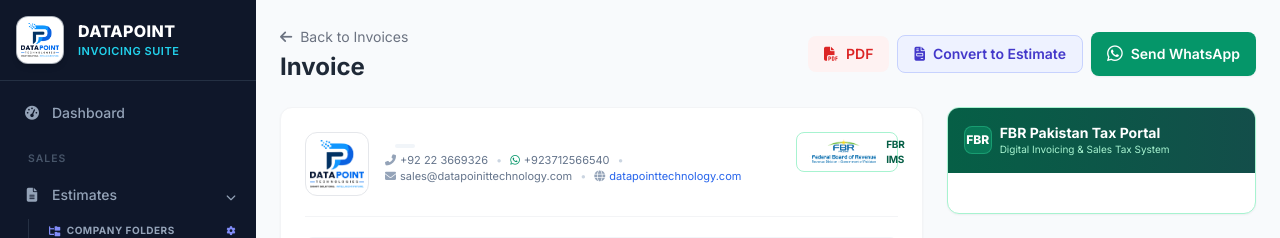
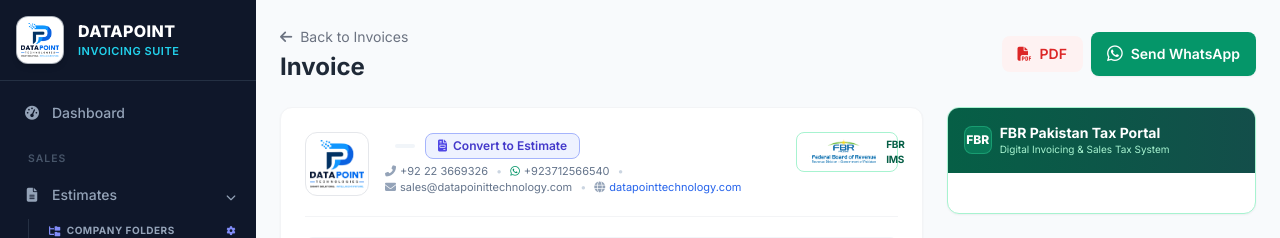
Before and after one commit to DATAPOINTTech/Dptech-Invoicing, a Python web app: template php/templates/invoices/detail.html in a window 1280 px wide. Shown: the top 238 px of the page. Run offline with Jinja, Linux system fonts and the light colour scheme; the template is opened without the code that fills it, so the values that code supplies are empty; some libraries are stand-ins or nearby versions.

Commit message:
Move convert invoice to estimate button from top of page to in front of invoice

```diff
--- a/php/templates/invoices/detail.html
+++ b/php/templates/invoices/detail.html
@@ -16,7 +16,6 @@
                 <button id="header-approve-btn" onclick="approveInvoice()" class="bg-blue-600 hover:bg-blue-700 text-white px-4 py-2 rounded-lg text-sm font-semibold hidden flex items-center gap-2 shadow-sm"><i class="fas fa-check-double"></i> Approve Invoice</button>
                 <button id="header-fbr-btn" onclick="postToFbr()" class="bg-gradient-to-r from-emerald-600 to-teal-700 hover:from-emerald-700 hover:to-teal-800 text-white px-4 py-2 rounded-lg text-sm font-bold hidden flex items-center gap-2 shadow-sm"><i class="fas fa-paper-plane"></i> Post to FBR</button>
                 <a id="pdf-btn" href="/api/invoices/{{ invoice_id }}/pdf" target="_blank" class="bg-red-50 text-red-600 px-4 py-2 rounded-lg text-sm font-semibold hover:bg-red-100 flex items-center gap-2"><i class="fas fa-file-pdf"></i> PDF</a>
-                <button id="header-convert-estimate-btn" onclick="convertInvoiceToEstimate()" class="bg-indigo-50 hover:bg-indigo-100 text-indigo-700 border border-indigo-200 px-4 py-2 rounded-lg text-sm font-semibold flex items-center gap-2 shadow-xs transition" title="Convert this invoice to a new Estimate / Quotation"><i class="fas fa-file-invoice"></i> Convert to Estimate</button>
                 <button id="whatsapp-quick-btn" onclick="sendInvoiceWhatsappDirect()" class="bg-emerald-600 hover:bg-emerald-700 text-white px-4 py-2 rounded-lg text-sm font-semibold flex items-center gap-2 shadow-sm"><i class="fab fa-whatsapp text-lg"></i> Send WhatsApp</button>
                 <a href="/invoices/{{ invoice_id }}/edit" id="edit-btn" class="bg-amber-50 text-amber-600 px-4 py-2 rounded-lg text-sm font-semibold hover:bg-amber-100 hidden flex items-center gap-2"><i class="fas fa-edit"></i> Edit</a>
                 <button id="delete-btn" class="bg-red-50 text-red-600 px-4 py-2 rounded-lg text-sm font-semibold hover:bg-red-100 hidden flex items-center gap-2"><i class="fas fa-trash"></i> Delete</button>
@@ -31,9 +30,12 @@
                                 <img id="inv-co-logo" src="/static/img/logo.png" alt="Company Logo" class="max-w-full max-h-full object-contain">
                             </div>
                             <div>
-                                <div class="flex items-center gap-2.5">
+                                <div class="flex items-center gap-2.5 flex-wrap">
                                     <h2 class="text-xl font-bold text-gray-900" id="inv-no"></h2>
                                     <span id="inv-company-badge" class="px-2.5 py-0.5 rounded text-xs font-semibold bg-slate-100 text-slate-700"></span>
+                                    <button type="button" id="invoice-convert-estimate-btn" onclick="convertInvoiceToEstimate()" class="inline-flex items-center gap-1.5 px-3 py-1 text-xs font-semibold text-indigo-700 bg-indigo-50 hover:bg-indigo-100 border border-indigo-300 rounded-lg shadow-xs transition" title="Convert this invoice to a new Estimate / Quotation">
+                                        <i class="fas fa-file-invoice text-indigo-600"></i> Convert to Estimate
+                                    </button>
                                 </div>
                                 <p class="text-gray-500 text-xs mt-0.5" id="inv-dates"></p>
                                 <p class="text-[11px] text-slate-500 mt-1 flex flex-wrap items-center gap-x-2" id="inv-co-contact-bar">
@@ -727,7 +729,7 @@ function approveInvoice() {
 
 function convertInvoiceToEstimate() {
     if (!confirm('Convert this invoice to a new Estimate / Quotation?')) return;
-    const btn = $('#header-convert-estimate-btn');
+    const btn = $('#invoice-convert-estimate-btn');
     btn.prop('disabled', true).html('<i class="fas fa-spinner fa-spin mr-1"></i> Converting...');
     $.ajax({
         url: '/api/invoices/' + iid + '/convert',
--- a/php/templates/invoices/list.html
+++ b/php/templates/invoices/list.html
@@ -96,10 +96,10 @@ function renderInvoices() {
             <td class="text-center">${statusBadge(i.status)}</td>
             <td class="text-center">${fbrBadge(i.fbr_status, i.fbr_invoice_no)}</td>
             <td class="text-right">
-                <div class="flex gap-2 justify-end">
+                <div class="flex gap-2 justify-end items-center">
+                <button class="inline-flex items-center gap-1.5 px-2.5 py-1 text-xs font-semibold text-indigo-700 bg-indigo-50 hover:bg-indigo-100 border border-indigo-300 rounded-lg shadow-xs transition convert-to-estimate" data-id="${Number(i.id)}" data-no="${escHtml(i.invoice_no)}" title="Convert invoice ${escHtml(i.invoice_no)} to Estimate"><i class="fas fa-file-invoice"></i> Convert to Estimate</button>
                 <a href="/invoices/${Number(i.id)}" class="btn btn-ghost btn-sm" title="View"><i class="fas fa-eye"></i></a>
                 <a href="/api/invoices/${Number(i.id)}/pdf?token=${encodeURIComponent(token)}" target="_blank" class="btn btn-ghost btn-sm text-red-500" title="PDF"><i class="fas fa-file-pdf"></i></a>
-                <button class="btn btn-ghost btn-sm text-indigo-600 convert-to-estimate" data-id="${Number(i.id)}" data-no="${escHtml(i.invoice_no)}" title="Convert to Estimate"><i class="fas fa-file-invoice"></i></button>
                 <a href="/invoices/${Number(i.id)}/edit" class="btn btn-ghost btn-sm" title="Edit"><i class="fas fa-pen"></i></a>
                 ${i.status==='cancelled'
                     ? `<button class="btn btn-ghost btn-sm text-red-500 delete-invoice" data-id="${Number(i.id)}" data-no="${escHtml(i.invoice_no)}" title="Delete"><i class="fas fa-trash"></i></button>`
```
Also changed, not shown: 1 other file.
